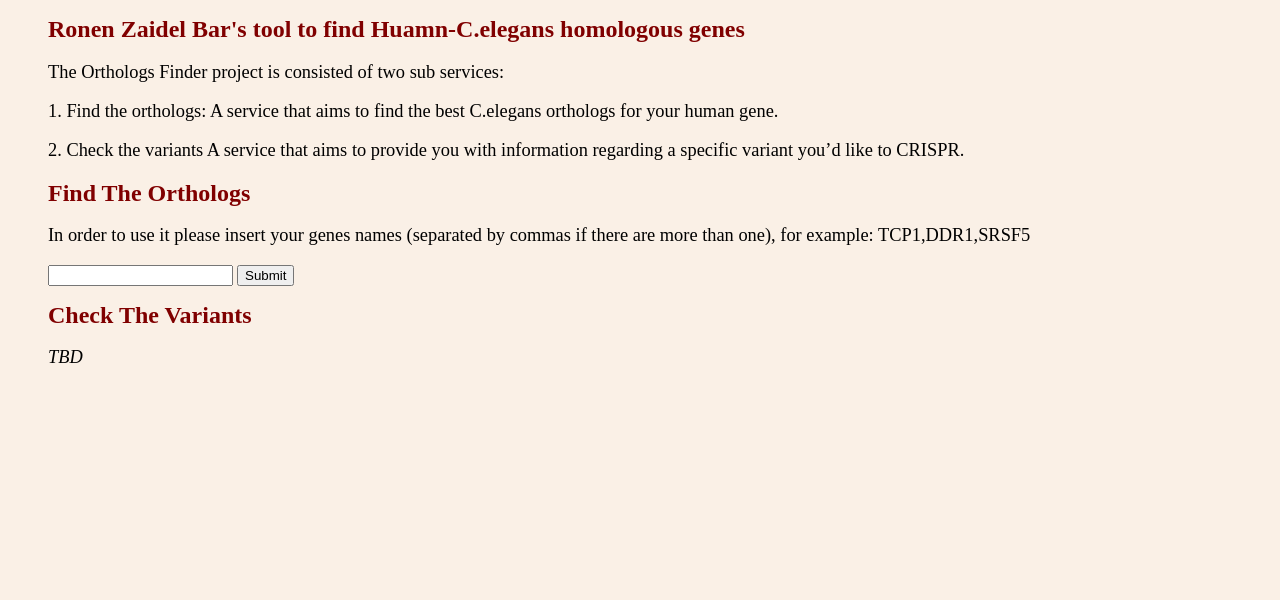
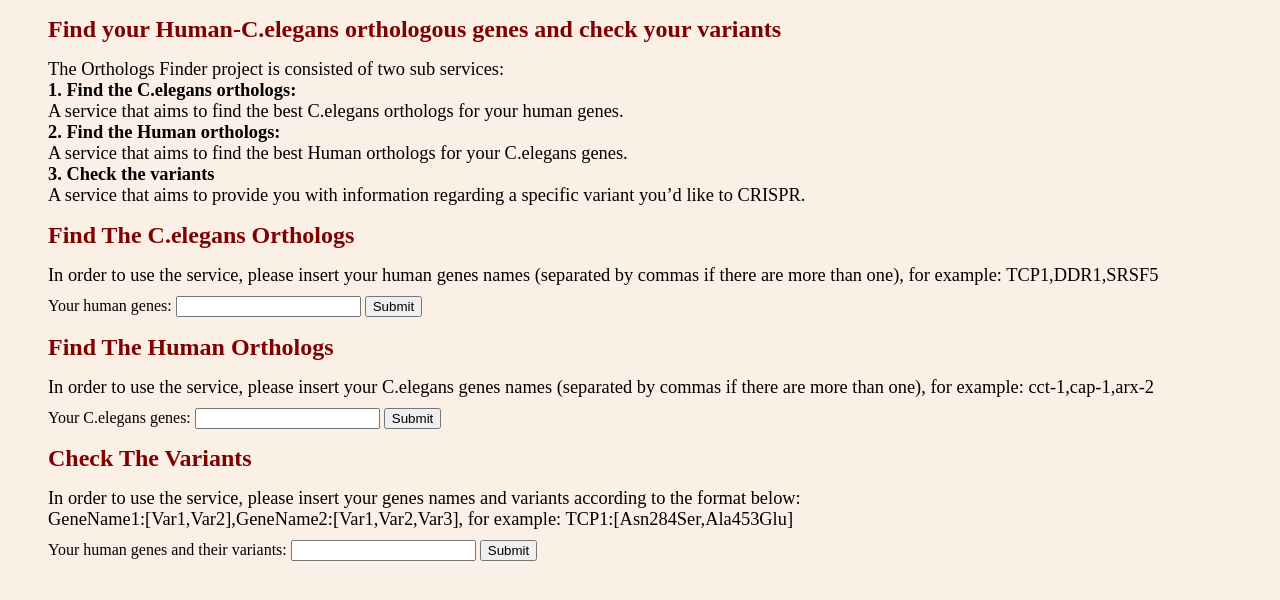
Before and after one commit to LiranAvda-TAU/Research, a Python web app: template flask_web_application/templates/orthologs_form.html in a window 1280 px wide. Shown: the part 113-713 px from the top of the page. Run offline with Jinja, Linux system fonts and the light colour scheme; the template is opened without the code that fills it, so the values that code supplies are empty.

Commit message:
developed the flask server: 3 services and response to them

```diff
--- a/Code/Extraction/DataExtracter.py
+++ b/Code/Extraction/DataExtracter.py
@@ -415,6 +415,7 @@ class DataExtracter:
         print("Seq:", seq)
         if not seq:
             return None
+        print("reversed blast time...")
         hit_ids = BioPython().pipeline_blast_with_seq("blastp", "nr", seq, "Caenorhabditis elegans[organism]",
                                                       "Caenorhabditis elegans")
         if not hit_ids:
@@ -625,10 +626,11 @@ class DataExtracter:
 
     # receives (1) a dict and checks if it is empty. if so, it exits the function
     @staticmethod
-    def check_if_dict_not_empty(dic: dict, step=""):
+    def is_dict_empty(dic: dict, step=""):
         if not dic:
             print("dictionary has no genes left", step)
-            exit()
+            return True
+        return False
 
     @staticmethod
     def get_genes_ids(list_of_genes, genes_in_names, species):
--- a/flask_web_application/templates/home.html
+++ b/flask_web_application/templates/home.html
@@ -2,7 +2,7 @@
 <html lang="en" dir="ltr">
   <head>
     <meta charset="utf-8">
-    <title>Flask Tutorial</title>
+    <title>Bioinformatic ToolBox</title>
   </head>
   <body>
     {% extends "template.html" %}
--- a/flask_web_application/templates/orthologs_form.html
+++ b/flask_web_application/templates/orthologs_form.html
@@ -7,23 +7,41 @@
 <body>
     {% extends "template.html" %}
     {% block content %}
-    <h1> Ronen Zaidel Bar's tool to find Huamn-C.elegans homologous genes </h1>
+    <h1> Find your Human-C.elegans orthologous genes and check your variants</h1>
     <p> The Orthologs Finder project is consisted of  two sub services:</p>
-    <p> 1. Find the orthologs:
-	A service that aims to find the best C.elegans orthologs for your human gene.</p>
-    <p>2.  Check the variants
-	A service that aims to provide you with information regarding a specific variant you’d like to CRISPR.</p>
+    <p><b> 1. Find the C.elegans orthologs:</b></p>
+	<p>A service that aims to find the best C.elegans orthologs for your human genes.</p>
+    <p><b> 2. Find the Human orthologs:</b></p>
+	<p>A service that aims to find the best Human orthologs for your C.elegans genes.</p>
+    <p><b> 3.  Check the variants</b></p>
+	<p>A service that aims to provide you with information regarding a specific variant you’d like to CRISPR.</p>
 
-    <h1><b>Find The Orthologs </b></h1>
-    <p> In order to use it please insert your genes names (separated by commas if there are more than one), for
-    example: TCP1,DDR1,SRSF5</p>
-    <form method="POST">
-        <input name="text">
-        <input type="submit">
+    <h1>Find The C.elegans Orthologs</h1>
+    <p> In order to use the service, please insert your human genes names (separated by commas if there are more than
+        one), for example: TCP1,DDR1,SRSF5</p>
+    <div class="gap-10"></div>
+    <form action="/c_elegans_orthologs" method="POST">
+        Your human genes: <input name="text">
+        <input type="submit" value="Submit">
+    </form>
+
+    <h1>Find The Human Orthologs</h1>
+    <p> In order to use the service, please insert your C.elegans genes names (separated by commas if there are more
+        than one), for example: cct-1,cap-1,arx-2</p>
+    <div class="gap-10"></div>
+    <form action="/human_orthologs" method="POST">
+        Your C.elegans genes: <input name="text">
+        <input type="submit" value="Submit">
     </form>
 
     <h1><b> Check The Variants </b></h1>
-    <p><i>TBD</i></p>
+    <p> In order to use the service, please insert your genes names and variants according to the format below:</p>
+    <p>GeneName1:[Var1,Var2],GeneName2:[Var1,Var2,Var3], for example: TCP1:[Asn284Ser,Ala453Glu]</p>
+    <div class="gap-10"></div>
+    <form action="/variants" method="POST">
+        Your human genes and their variants: <input name="text">
+        <input type="submit" value="Submit">
+    </form>
     {% endblock %}
 </body>
 </html>
--- a/flask_web_application/templates/template.html
+++ b/flask_web_application/templates/template.html
@@ -8,6 +8,22 @@
 
  </head>
  <style>
+    .gap-10 {
+			width:100%;
+			height:10px;
+	}
+	.gap-20 {
+			width:100%;
+			height:20px;
+	}
+	.gap-30 {
+			width:100%;
+			height:30px;
+	}
+	.gap-80 {
+	        width:100%;
+	        height:80px;
+	}
  body {
     background-color: linen;
     font-family: Bookman, URW Bookman L, serif;
@@ -22,6 +38,7 @@
  p{
     font-size: 115%;
     margin-left: 40px;
+    margin: 0 40px;
  }
 
  form{
@@ -36,7 +53,7 @@
           <ul class="menu">
             <li><a href="{{ url_for('home') }}">Home</a></li>
             <li><a href="{{ url_for('about') }}">About</a></li>
-             <li><a href="{{ url_for('get_orthologs_input') }}">Orthologs Finder</a></li>
+             <li><a href="{{ url_for('get_c_elegans_orthologs_input') }}">Orthologs Finder</a></li>
           </ul>
         </nav></strong>
       </div>
```
Also changed, not shown: Executors/executor.py (+30 -8 lines), flask_web_application/templates/about.html (+16 -2 lines), flask_web_application/templates/response.html (added, +14 -0 lines).
